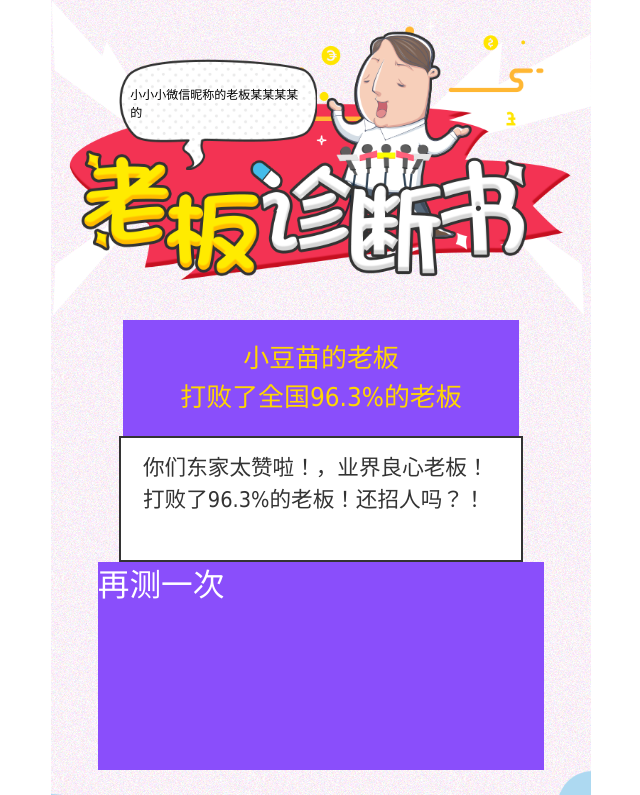
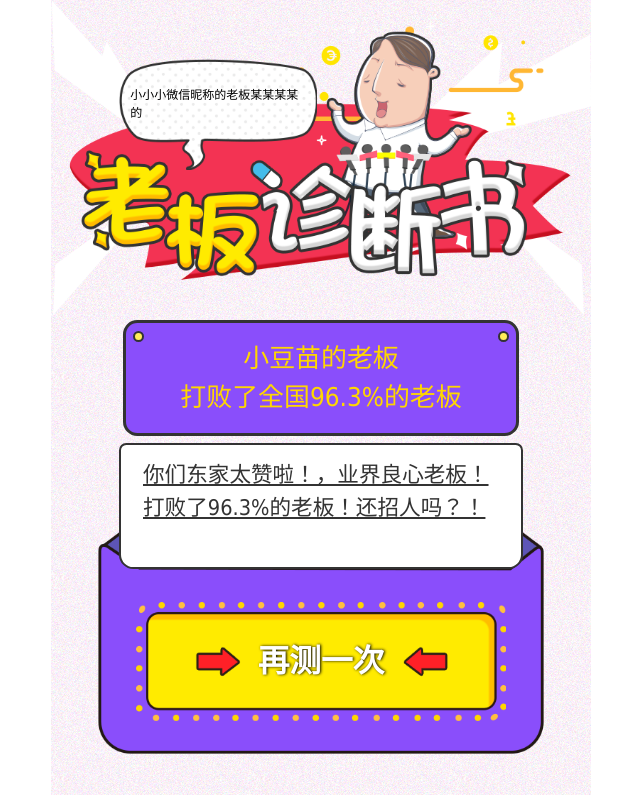
Before and after one commit to stanleyyylau/year_end_quiz, a website: page view/result.html in a window 1280 px wide. Shown: the top 795 px of the page, without its empty margins (319-959 px from the left). Drawn offline with Linux system fonts and the light colour scheme.

Commit message:
finish all stati pages

```diff
--- a/assets/less/result.less
+++ b/assets/less/result.less
@@ -42,6 +42,32 @@
   }
 
   .boss-competition{
+    position: relative;
+    &::before{
+      content: " ";
+      width: 0.133rem;
+      height: 0.133rem;
+      border-radius: 50%;
+      border: 2px solid #333;
+      position: absolute;
+      top: 0.133rem;
+      background-color: #ffec5a;
+      left: 0.133rem;
+    }
+
+    &::after{
+      content: " ";
+      width: 0.133rem;
+      height: 0.133rem;
+      border-radius: 50%;
+      border: 2px solid #333;
+      position: absolute;
+      top: 0.133rem;
+      background-color: #ffec5a;
+      right: 0.133rem;
+    }
+    border: 3px solid #333;
+    border-radius: 0.266rem;
     box-sizing: border-box;
     display: flex;
     justify-content: center;
@@ -53,9 +79,12 @@
     margin: 0 auto;
     font-size: 0.48rem;
     color: #ffd600;
+    margin-bottom: 0.133rem;
   }
 
   .boss-des{
+    z-index: 11;
+    text-decoration: underline;
     padding: 0.2666rem 0.4rem;
     margin-top: 10px;
     box-sizing: border-box;
@@ -66,17 +95,39 @@
     height: 2.3333rem;
     margin: 0 auto;
     border: 2px solid #333333;
+    border-radius: 0.133rem;
+    position: relative;
+    border-bottom-right-radius: 0.266rem;
+    border-bottom-left-radius: 0.266rem;
   }
 
   .call-to-action-wrap{
-    width: 8.266rem;
-    height: 3.866rem;
-    background-color: #8a4efb;
+    z-index: 1;
+    top: -0.8rem;
+    position: relative;
+    display: flex;
+    align-items: center;
+    width: 8.30rem;
+    height: 4.25rem;
+    background: url(../img/play_again_wrap.png) no-repeat;
+    background-size: cover;
     margin: 0 auto;
+    padding-top: 0.8rem;
+    box-sizing: border-box;
 
     .J_CTA{
+      display: flex;
+      justify-content: center;
+      align-items: center;
       font-size: 0.586rem;
       color: white;
+      background: url(../img/result_button.png) no-repeat;
+      width: 6.866rem;
+      height: 2.2rem;
+      background-size: cover;
+      margin: 0 auto;
+      font-weight: bolder;
+      text-shadow: #000 1px 0 3px;
     }
   }
 
@@ -88,4 +139,13 @@
     background-size: cover;
   }
 
+  .banner-wrapper{
+    background-color: #fddd00;
+    padding-top: 0.4rem;
+    padding-bottom: 3rem;
+    .banner{
+      margin-bottom: 0.266rem;
+    }
+  }
+
 }
```
Also changed, not shown: assets/css/result.css, assets/img/play_again_wrap.png (added).
